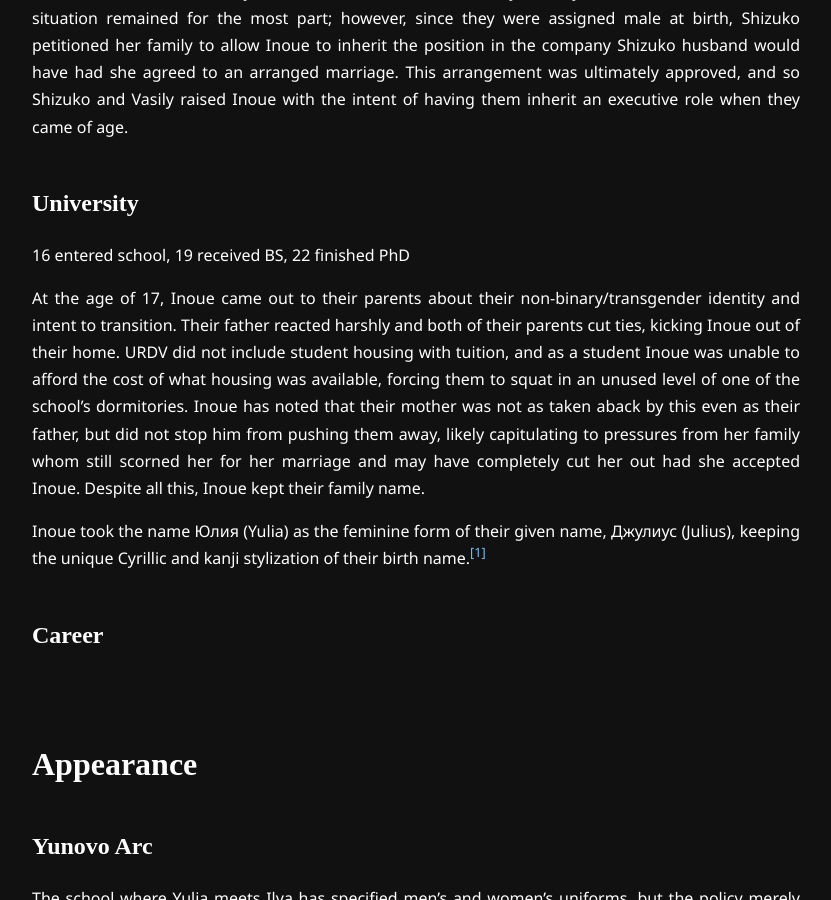
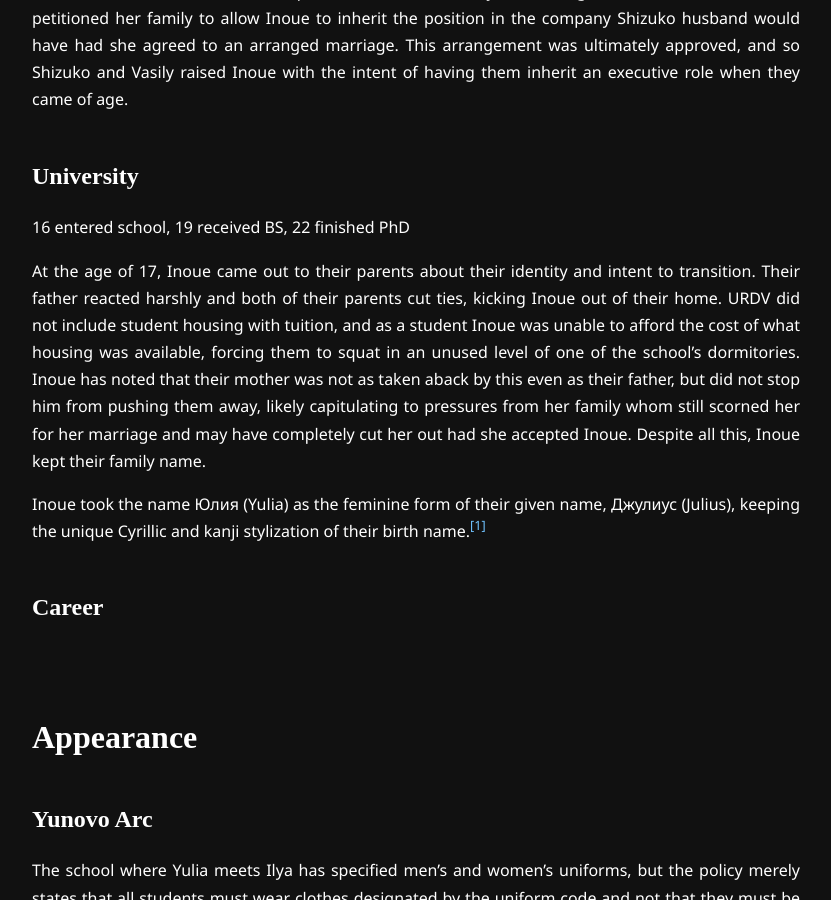
Before and after one commit to una-ada/anarchy.website, a Jekyll site: the page built from hakkenteki/char/inoue.md, in a window 1280 px wide and 900 px high, scrolled down 1287 px. Shown: the whole window, without its empty margins (224-1055 px from the left). Built offline with Jekyll 4.4.1, drawn with Linux system fonts in a browser that asks for light colours; some web fonts are replaced; some of the changed text lies outside the part shown.

Commit message:
idk how to write

```diff
--- a/_layouts/post.html
+++ b/_layouts/post.html
@@ -13,11 +13,15 @@
         {%- unless ser.type == "series" -%}
         <div class="series">
             {%- if ser.url -%}<a href="{{ser.url}}">{%- endif -%}
-                <em>{{ser.title}}</em>
+                {%- unless ser.no_em -%}<em>{%- endunless -%}
+                  {{ser.title}}
+                {%- unless ser.no_em -%}</em>{%- endunless -%}
             {%- if ser.url -%}</a>{%- endif -%}
-            &nbsp;&ndash;&nbsp;
-            {%- if ser.set -%}{{ser.set}} {{page.set}},&nbsp;{%- endif -%}
-            {%- if ser.entry -%}{{ser.entry}}&nbsp;{%- endif -%}{{page.entry}}
+            {%- if page.entry -%}
+              &nbsp;&ndash;&nbsp;
+              {%- if ser.set -%}{{ser.set}} {{page.set}},&nbsp;{%- endif -%}
+              {%- if ser.entry -%}{{ser.entry}}&nbsp;{%- endif -%}{{page.entry}}
+            {%- endif -%}
         </div>
         {%- endunless -%}
     {%- endif -%}
--- a/hakkenteki/char/inoue.md
+++ b/hakkenteki/char/inoue.md
@@ -60,7 +60,7 @@
 and continues to work as a mid-level technician maintaining the System. Though
 their thesis _Planetary Field Stimulation and its Defense Applications_ was the
 foundation for the System's architecture, Inoue was not selected for the EM
-Defense Command due to discrimination for their non-binary identity.
+Defense Command.
 
 As a technician, Inoue continues development of large scale quantum field
 simulations. This research aids in continued updates to the System, but has also
@@ -97,16 +97,16 @@
 
 16 entered school, 19 received BS, 22 finished PhD
 
-At the age of 17, Inoue came out to their parents about their
-non-binary/transgender identity and intent to transition. Their father reacted
-harshly and both of their parents cut ties, kicking Inoue out of their home.
-URDV did not include student housing with tuition, and as a student Inoue was
-unable to afford the cost of what housing was available, forcing them to squat
-in an unused level of one of the school's dormitories. Inoue has noted that
-their mother was not as taken aback by this even as their father, but did not
-stop him from pushing them away, likely capitulating to pressures from her
-family whom still scorned her for her marriage and may have completely cut her
-out had she accepted Inoue. Despite all this, Inoue kept their family name.
+At the age of 17, Inoue came out to their parents about their identity and
+intent to transition. Their father reacted harshly and both of their parents
+cut ties, kicking Inoue out of their home. URDV did not include student housing
+with tuition, and as a student Inoue was unable to afford the cost of what
+housing was available, forcing them to squat in an unused level of one of the
+school's dormitories. Inoue has noted that their mother was not as taken aback
+by this even as their father, but did not stop him from pushing them away,
+likely capitulating to pressures from her family whom still scorned her for her
+marriage and may have completely cut her out had she accepted Inoue. Despite
+all this, Inoue kept their family name.
 
 Inoue took the name Юлия (Yulia) as the feminine form of their given name,
 Джулиус (Julius), keeping the unique Cyrillic and kanji stylization of their
```
Also changed, not shown: _drafts/0x00.md (+1 -203 lines), _drafts/0x01.md (deleted, +0 -16 lines), _drafts/0x02.md (deleted, +0 -12 lines), _drafts/0x0F.md (deleted, +0 -41 lines), _drafts/afar.md (+1 -1 lines), hakkenteki/drafts/0x00_1.md (added, +207 -0 lines), Gemfile.lock, assets/img/follow.png (added).
